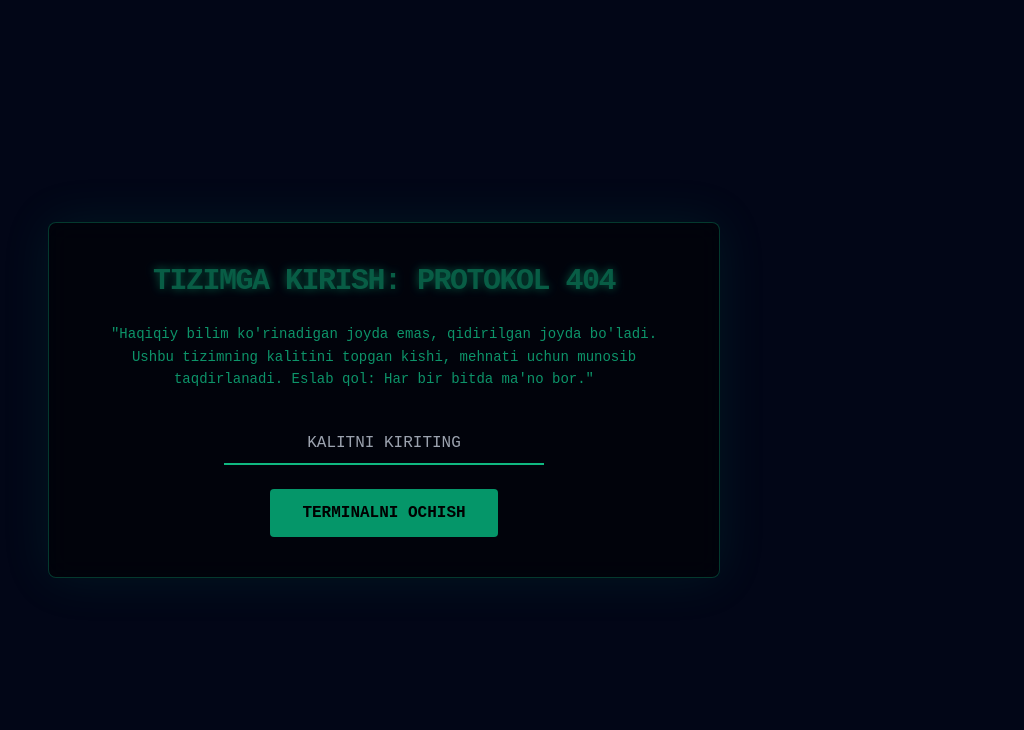
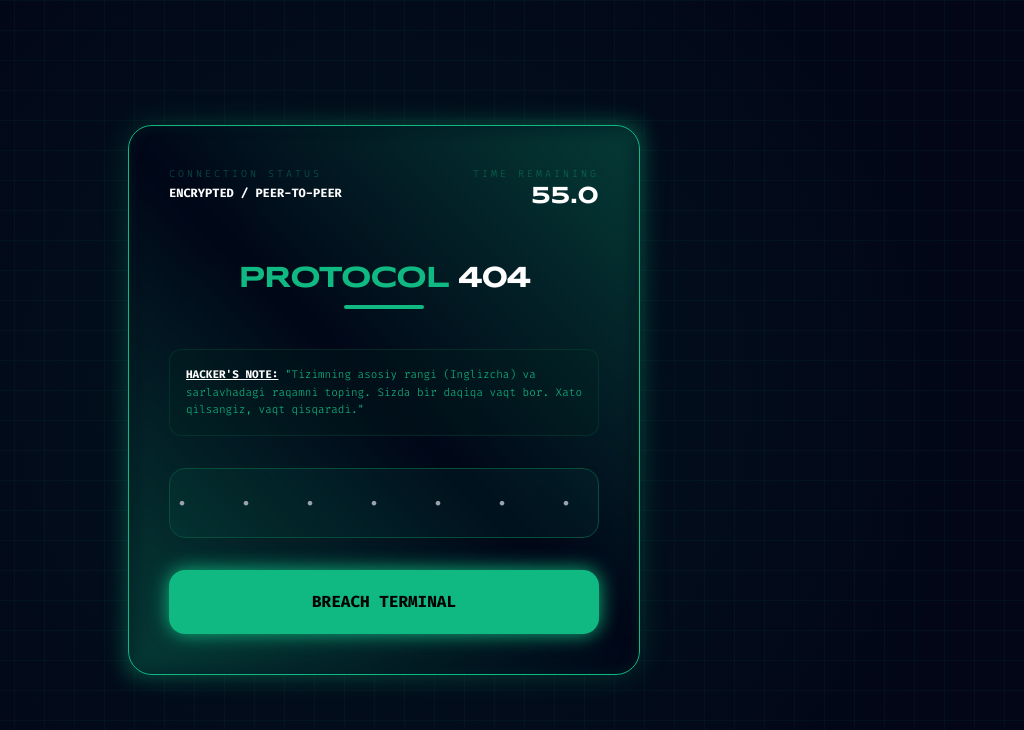
Before and after one commit to MurodjonHatamov/Math-game, a plain HTML site: page index.html in a window 1280 px wide. Shown: the whole page, without its empty margins (256-1280 px from the left). Drawn offline with nearby package versions, Linux system fonts and the light colour scheme.

Commit message:
yangilandi

```diff
--- a/index.html
+++ b/index.html
@@ -3,71 +3,185 @@
 <head>
     <meta charset="UTF-8">
     <meta name="viewport" content="width=device-width, initial-scale=1.0">
-    <title>Hidden Protocol | White Hacker Challenge</title>
+    <title>TERMINAL BREACH | v5.0</title>
     <script src="https://cdn.tailwindcss.com"></script>
     <style>
-        body { background-color: #020617; color: #10b981; font-family: 'Courier New', Courier, monospace; }
-        .glitch { text-shadow: 0 0 10px #10b981; animation: pulse 2s infinite; }
-        @keyframes pulse { 0% { opacity: 1; } 50% { opacity: 0.5; } 100% { opacity: 1; } }
-        input { background: transparent; border-bottom: 2px solid #10b981; outline: none; color: white; text-align: center; font-size: 1.5rem; }
+        @import url('https://fonts.googleapis.com/css2?family=Fira+Code:wght@300;700&family=Syncopate:wght@400;700&display=swap');
+
+        :root {
+            --neon: #10b981;
+            --dark-neon: #064e3b;
+            --bg: #020617;
+        }
+
+        body {
+            background-color: var(--bg);
+            background-image:
+                radial-gradient(circle at 50% 50%, #064e3b33 0%, transparent 80%),
+                linear-gradient(rgba(16, 185, 129, 0.05) 1px, transparent 1px),
+                linear-gradient(90deg, rgba(16, 185, 129, 0.05) 1px, transparent 1px);
+            background-size: 100% 100%, 30px 30px, 30px 30px;
+            color: var(--neon);
+            font-family: 'Fira Code', monospace;
+            height: 100vh;
+            overflow: hidden;
+        }
+
+        .syncopate { font-family: 'Syncopate', sans-serif; }
+
+        .glass-terminal {
+            background: rgba(2, 6, 23, 0.8);
+            border: 1px solid var(--neon);
+            box-shadow: 0 0 30px rgba(16, 185, 129, 0.2), inset 0 0 15px rgba(16, 185, 129, 0.1);
+            backdrop-filter: blur(10px);
+            position: relative;
+        }
+
+        /* Neon Glow Effect */
+        .neon-border {
+            position: absolute;
+            inset: -2px;
+            background: linear-gradient(45deg, var(--neon), transparent, var(--neon));
+            z-index: -1;
+            filter: blur(10px);
+            opacity: 0.3;
+        }
+
+        #timer-box {
+            font-size: 3.5rem;
+            text-shadow: 0 0 20px var(--neon);
+            letter-spacing: -2px;
+        }
+
+        input {
+            background: rgba(16, 185, 129, 0.05);
+            border: 1px solid var(--dark-neon);
+            color: white;
+            transition: all 0.4s cubic-bezier(0.4, 0, 0.2, 1);
+        }
+
+        input:focus {
+            border-color: var(--neon);
+            background: rgba(16, 185, 129, 0.15);
+            box-shadow: 0 0 20px rgba(16, 185, 129, 0.2);
+            transform: scale(1.02);
+        }
+
+        /* Failure Skull */
+        .skull-glitch {
+            font-size: 12rem;
+            color: #ff003c;
+            text-shadow: 0 0 50px #ff003c;
+            animation: tremor 0.1s infinite;
+        }
+
+        @keyframes tremor {
+            0% { transform: translate(2px, 1px); }
+            50% { transform: translate(-2px, -1px); }
+            100% { transform: translate(1px, 2px); }
+        }
+
+        .btn-green {
+            background: var(--neon);
+            color: #000;
+            box-shadow: 0 0 20px var(--neon);
+            font-weight: 900;
+            text-transform: uppercase;
+        }
     </style>
 </head>
-<body class="min-h-screen flex flex-col items-center justify-center p-6">
+<body class="flex items-center justify-center p-4">
 
-    <div class="max-w-2xl w-full border border-emerald-500/30 p-10 rounded-lg bg-black/50 backdrop-blur-md shadow-[0_0_50px_rgba(16,185,129,0.1)]">
-        <h1 class="text-3xl font-bold mb-6 glitch tracking-tighter text-center">TIZIMGA KIRISH: PROTOKOL 404</h1>
+    <div id="main-ui" class="w-full max-w-lg glass-terminal rounded-3xl p-10 relative">
+        <div class="neon-border"></div>
 
-        <p class="text-emerald-500/80 mb-8 text-sm leading-relaxed text-center">
-            "Haqiqiy bilim ko'rinadigan joyda emas, qidirilgan joyda bo'ladi.
-            Ushbu tizimning kalitini topgan kishi, mehnati uchun munosib taqdirlanadi.
-            Eslab qol: Har bir bitda ma'no bor."
-        </p>
-
-        <div class="space-y-6 flex flex-col items-center">
-            <input type="password" id="accessKey" placeholder="KALITNI KIRITING" class="w-full max-w-xs py-2">
-
-            <button onclick="verifyAccess()" class="px-8 py-3 bg-emerald-600 hover:bg-emerald-500 text-black font-bold rounded transition-all active:scale-95">
-                TERMINALNI OCHISH
-            </button>
+        <div class="flex justify-between items-start mb-12">
+            <div class="space-y-1">
+                <p class="text-[10px] tracking-[.3em] opacity-40 uppercase">Connection Status</p>
+                <p class="text-xs font-bold text-white uppercase">Encrypted / Peer-to-Peer</p>
+            </div>
+            <div class="text-right">
+                <p class="text-[10px] tracking-[.3em] opacity-40 uppercase">Time Remaining</p>
+                <div id="timer" class="syncopate text-white font-bold text-2xl">60.0</div>
+            </div>
         </div>
 
-        <div id="result" class="mt-10 text-center hidden">
-            <div class="p-4 border border-yellow-500/50 bg-yellow-500/10 text-yellow-500 rounded">
-                <p class="font-bold">MUKOFOT KODI: <span id="rewardCode" class="underline"></span></p>
-                <p class="mt-2 text-xs text-white/70 italic">Ushbu kodni adminstratorga yuboring va pul mukofotini oling.</p>
+        <div class="text-center mb-10">
+            <h1 class="syncopate text-3xl font-black mb-2 tracking-tighter">PROTOCOL <span class="text-white">404</span></h1>
+            <div class="h-1 w-20 bg-emerald-500 mx-auto rounded-full"></div>
+        </div>
+
+        <div class="space-y-8">
+            <div class="bg-emerald-950/20 p-4 rounded-xl border border-emerald-900/40 text-[11px] leading-relaxed">
+                <span class="text-white font-bold underline">HACKER'S NOTE:</span>
+                "Tizimning asosiy rangi (Inglizcha) va sarlavhadagi raqamni toping. Sizda bir daqiqa vaqt bor. Xato qilsangiz, vaqt qisqaradi."
             </div>
+
+            <div class="relative group">
+                <input type="password" id="accessKey" placeholder="• • • • • • •"
+                       class="w-full py-5 rounded-2xl text-center text-xl tracking-[1em] outline-none">
+            </div>
+
+            <button onclick="verifyAccess()" class="btn-green w-full py-5 rounded-2xl active:scale-95 transition-all">
+                BREACH TERMINAL
+            </button>
         </div>
     </div>
 
+    <div id="death-screen" class="fixed inset-0 bg-black hidden flex-col items-center justify-center z-50">
+        <div class="skull-glitch">☠</div>
+        <h2 class="syncopate text-4xl text-red-600 font-bold mt-4">TERMINAL SHUTDOWN</h2>
+        <p class="text-red-900 text-xs tracking-[.5em] mt-2 mb-10 uppercase">System Integrity Compromised</p>
+        <button onclick="location.reload()" class="px-12 py-3 border-2 border-red-600 text-red-600 hover:bg-red-600 hover:text-black transition-all font-bold tracking-widest uppercase text-xs">Reboot Node</button>
+    </div>
+
     <script>
-        // 2-QADAM: Console'ga xabar yuborish (Hackerlar Inspector'ni ochadi)
-        console.log("%cTo'xta! %cSiz to'g'ri yo'ldasiz.", "color: red; font-size: 20px; font-weight: bold", "color: green; font-size: 15px;");
-        console.log("Jumboqning 2-qismi: Kalit bu - 'White' so'zi va sahifadagi eng kichik raqamning yig'indisi.");
+        let timeLeft = 60;
+        const timerEl = document.getElementById('timer');
+        const mainUi = document.getElementById('main-ui');
+        const deathScreen = document.getElementById('death-screen');
 
-        // 3-QADAM: Murakkab mantiqiy tekshiruv
+        const countdown = setInterval(() => {
+            timeLeft -= 0.1;
+            timerEl.innerText = timeLeft.toFixed(1);
+
+            if (timeLeft <= 15) {
+                timerEl.classList.add('text-red-500', 'animate-pulse');
+            }
+
+            if (timeLeft <= 0) {
+                clearInterval(countdown);
+                triggerDeath();
+            }
+        }, 100);
+
+        function triggerDeath() {
+            mainUi.style.display = 'none';
+            deathScreen.style.display = 'flex';
+        }
+
         function verifyAccess() {
             const input = document.getElementById('accessKey').value;
-            const resultDiv = document.getElementById('result');
-            const rewardSpan = document.getElementById('rewardCode');
-
-            // Haqiqiy kalit: "White404" (Base64'da yashirilgan yoki console'dagi maslahat orqali)
-            // Bu yerda kalitni oddiy ko'rinishda saqlamaymiz (Obfuscation)
-            const _0x4f2 = "V2hpdGU0MDQ="; // Bu "White404" ning Base64 ko'rinishi
-
-            if (btoa(input) === _0x4f2) {
-                resultDiv.classList.remove('hidden');
-                rewardSpan.innerText = "HACK-SUCCESS-777-GOLD";
-                alert("Tabriklayman, White Hacker! Siz tizimni yora oldingiz.");
+            // Key: "White404"
+            if (btoa(input) === "V2hpdGU0MDQ=") {
+                clearInterval(countdown);
+                alert("TIZIM YORILDI! WHITE HACKER STATUSI TASDIQLANDI.");
+                document.body.innerHTML = `
+                    <div class="flex flex-col items-center justify-center text-center p-20">
+                        <h1 class="syncopate text-6xl font-black text-emerald-500 mb-6">SUCCESS</h1>
+                        <div class="p-8 border border-emerald-500 rounded-3xl bg-emerald-950/20">
+                            <p class="text-xs uppercase tracking-widest mb-4">Master Key Unlocked</p>
+                            <code class="text-3xl text-white">#GREEN_KNIGHT_2026</code>
+                        </div>
+                        <button onclick="location.reload()" class="mt-12 text-xs opacity-40 hover:opacity-100 underline tracking-widest">EXIT SESSION</button>
+                    </div>
+                `;
             } else {
-                alert("KALIT XATO. Qayta urinib ko'ring, agar uddalay olsangiz...");
-                console.warn("Urinish muvaffaqiyatsiz. 'Inspector' elementlarini yaxshilab tekshiring.");
+                timeLeft -= 10; // Xato uchun jazo
+                mainUi.style.borderColor = "#ff003c";
+                setTimeout(() => mainUi.style.borderColor = "#10b981", 300);
             }
         }
-
-        /* YASHIRIN XABAR:
-           Agar siz buni o'qiyotgan bo'lsangiz, demak siz kodingizni yaxshi ko'rasiz.
-           Sizga maslahat: Kalit bu - Sarlavhadagi raqamni 'White' so'ziga qo'shilgani.
-        */
     </script>
 </body>
 </html>
```
